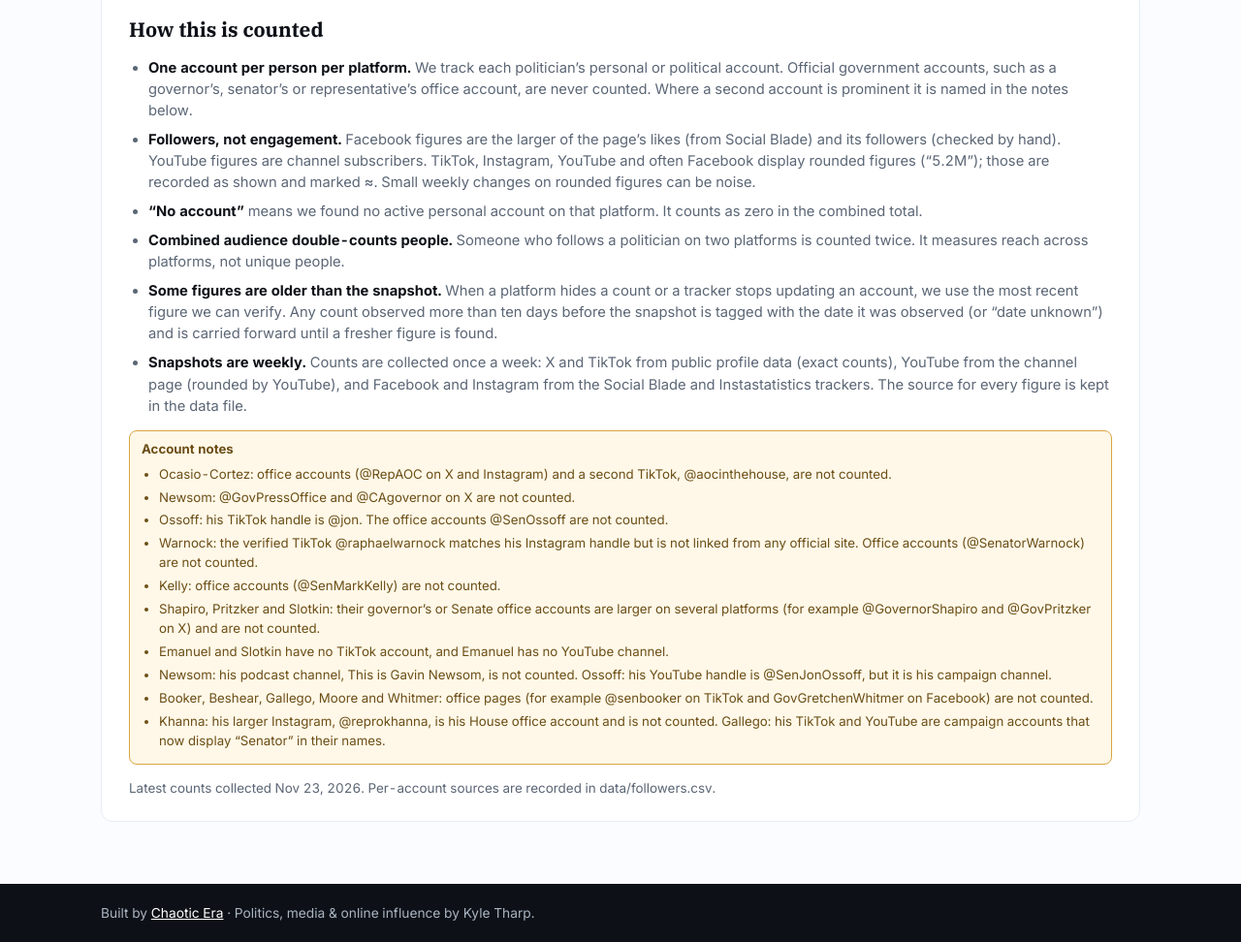
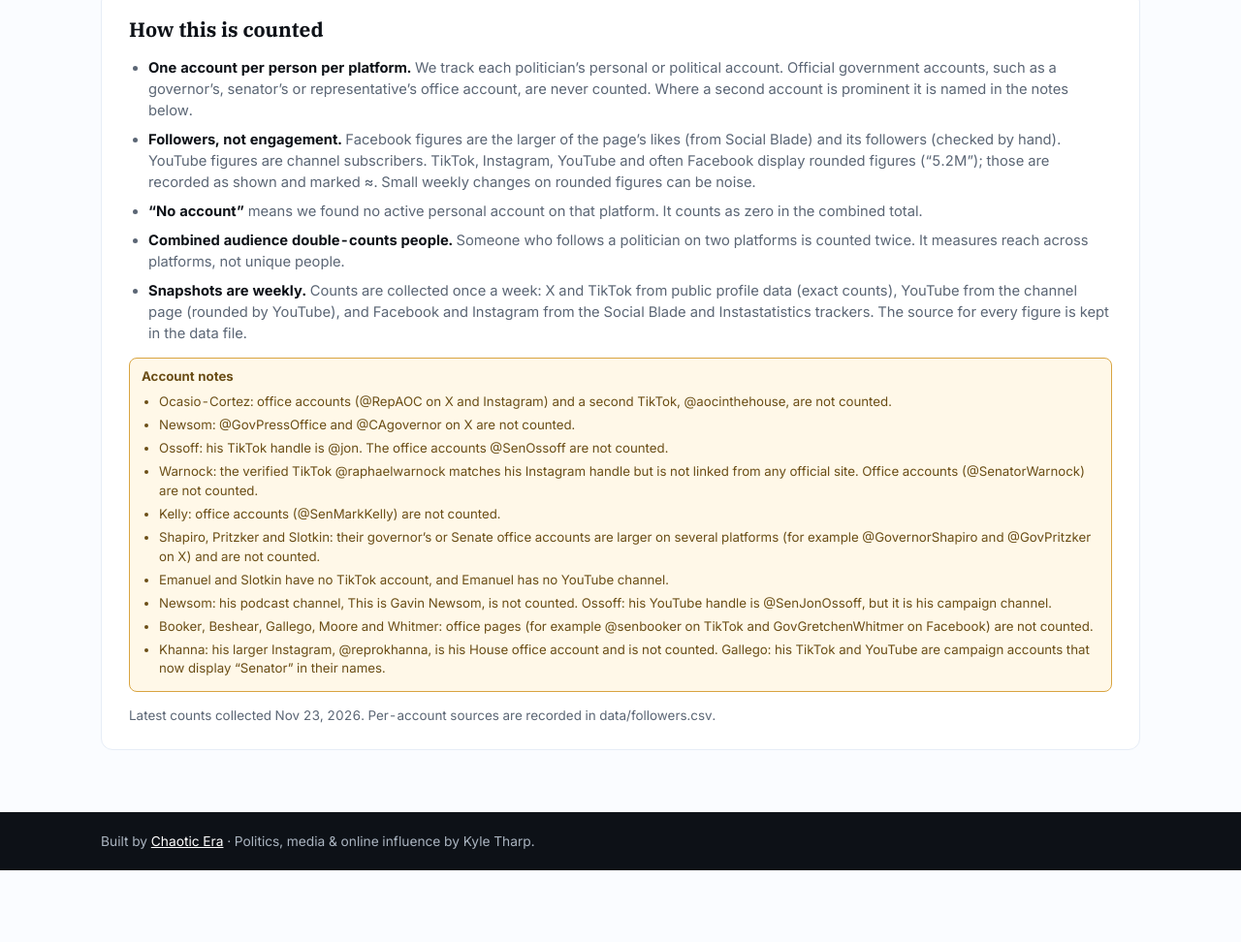
Before and after one commit to readchaoticera/2028socialtracker, a plain HTML site: page dist/index.html in a window 1280 px wide. Shown: the part 3234-4206 px from the top of the page at 97% size. After the commit the page ends 4132 px from the top, so only its background shows below. Drawn offline with Linux system fonts and the light colour scheme.

Commit message:
Remove 'Some figures are older' methodology bullet
Co-Authored-By: Claude Opus 5.5 <noreply@anthropic.com>
Claude-Session: https://claude.ai/code/session_01JNy6vdfCzJLtmrskNmjLFk

```diff
--- a/dist/index.html
+++ b/dist/index.html
@@ -319,7 +319,6 @@ td.total .cnt { font-family: var(--serif); font-size: 1rem; }
       <li><strong>Followers, not engagement.</strong> Facebook figures are the larger of the page’s likes (from Social Blade) and its followers (checked by hand). YouTube figures are channel subscribers. TikTok, Instagram, YouTube and often Facebook display rounded figures (“5.2M”); those are recorded as shown and marked <span class="approx">≈</span>. Small weekly changes on rounded figures can be noise.</li>
       <li><strong>“No account”</strong> means we found no active personal account on that platform. It counts as zero in the combined total.</li>
       <li><strong>Combined audience double-counts people.</strong> Someone who follows a politician on two platforms is counted twice. It measures reach across platforms, not unique people.</li>
-      <li><strong>Some figures are older than the snapshot.</strong> When a platform hides a count or a tracker stops updating an account, we use the most recent figure we can verify. Any count observed more than ten days before the snapshot is tagged with the date it was observed (or “date unknown”) and is carried forward until a fresher figure is found.</li>
       <li><strong>Snapshots are weekly.</strong> Counts are collected once a week: X and TikTok from public profile data (exact counts), YouTube from the channel page (rounded by YouTube), and Facebook and Instagram from the Social Blade and Instastatistics trackers. The source for every figure is kept in the data file.</li>
     </ul>
     <div class="flag" id="notes" hidden></div>
```
Also changed, not shown: src/template.html (+0 -1 lines).
